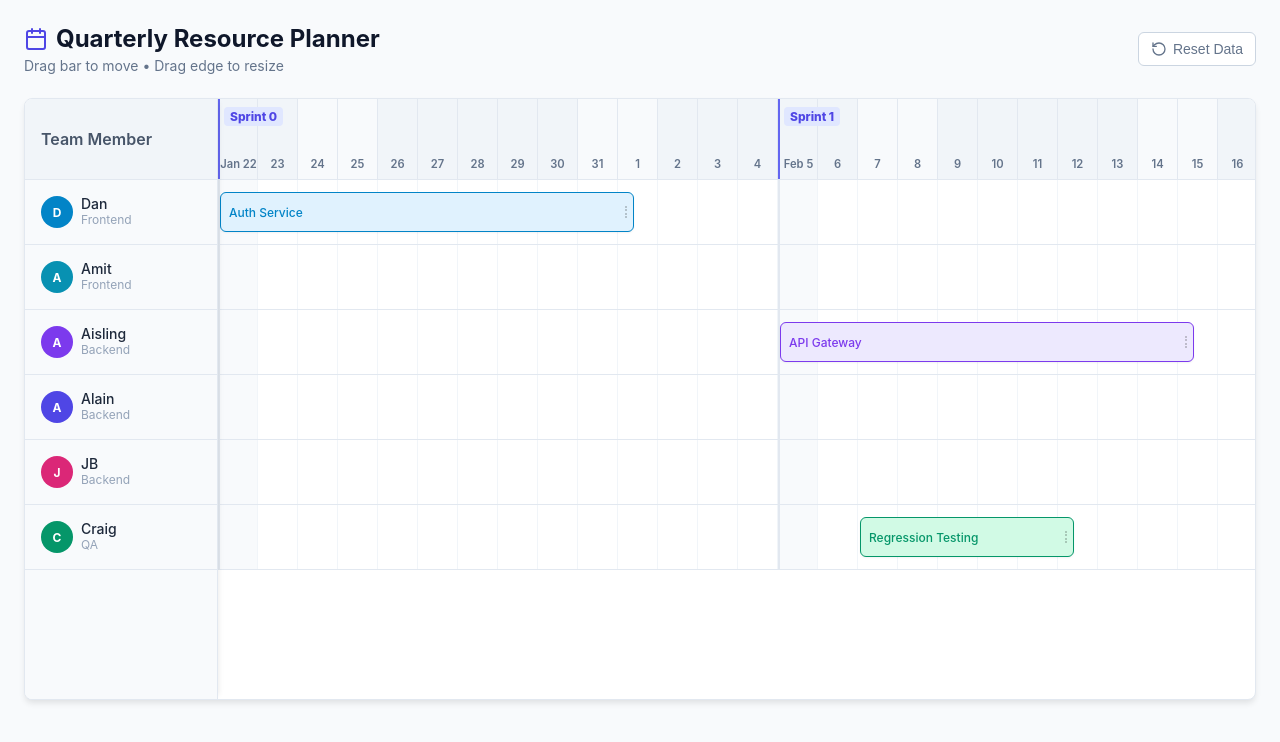
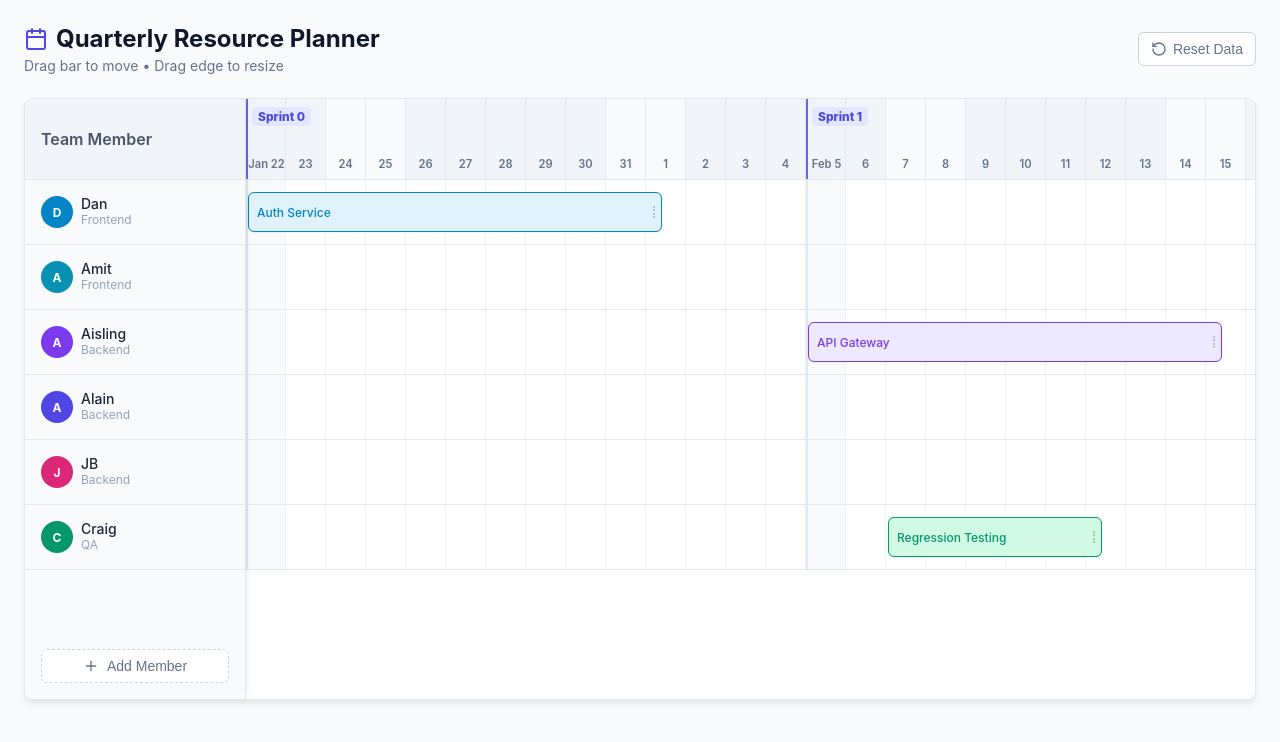
Before and after one commit to pannamatena/resourcePlanner, a React (Create React App) app in the folder client/: page / in a window 1280 px wide. Shown: the top 742 px of the page. Built offline with nearby package versions, Linux system fonts and the light colour scheme.

Commit message:
add, remove and edit team members

```diff
--- a/client/src/App.js
+++ b/client/src/App.js
@@ -1,9 +1,9 @@
 /** @jsxImportSource @emotion/react */
 import React, { useState, useMemo, useEffect, useRef } from 'react';
-import { Link as LinkIcon, X, Calendar, RotateCcw, ExternalLink } from 'lucide-react'; // Added ExternalLink icon
+import { Link as LinkIcon, X, Calendar, RotateCcw, ExternalLink, Plus, Trash2, Pencil } from 'lucide-react'; // Added Pencil
 import * as S from './Style';
 
-// --- Date Helpers ---
+// --- Helpers ---
 const formatDate = (date) => {
   return date.toLocaleDateString('en-US', { month: 'short', day: 'numeric' });
 };
@@ -28,7 +28,6 @@ const generateQuarterDates = () => {
   const anchorDate = new Date('2026-02-05T00:00:00');
   const startDate = new Date(anchorDate);
   startDate.setDate(anchorDate.getDate() - 14);
-
   for (let i = 0; i < S.TOTAL_DAYS; i++) {
     const current = new Date(startDate);
     current.setDate(startDate.getDate() + i);
@@ -37,13 +36,25 @@ const generateQuarterDates = () => {
   return { dates, startDate, anchorDate };
 };
 
+// --- DATA ---
+const COLOR_THEMES = [
+  { name: 'Blue',    main: '#0284c7', bg: '#e0f2fe' },
+  { name: 'Cyan',    main: '#0891b2', bg: '#cffafe' },
+  { name: 'Violet',  main: '#7c3aed', bg: '#ede9fe' },
+  { name: 'Indigo',  main: '#4f46e5', bg: '#e0e7ff' },
+  { name: 'Pink',    main: '#db2777', bg: '#fce7f3' },
+  { name: 'Emerald', main: '#059669', bg: '#d1fae5' },
+  { name: 'Orange',  main: '#ea580c', bg: '#ffedd5' },
+  { name: 'Slate',   main: '#475569', bg: '#f1f5f9' },
+];
+
 const INITIAL_TEAM = [
-  { id: 1, name: 'Dan', role: 'Frontend', color: { main: '#0284c7', bg: '#e0f2fe' } },
-  { id: 2, name: 'Amit', role: 'Frontend', color: { main: '#0891b2', bg: '#cffafe' } },
-  { id: 3, name: 'Aisling', role: 'Backend', color: { main: '#7c3aed', bg: '#ede9fe' } },
-  { id: 4, name: 'Alain', role: 'Backend', color: { main: '#4f46e5', bg: '#e0e7ff' } },
-  { id: 5, name: 'JB', role: 'Backend', color: { main: '#db2777', bg: '#fce7f3' } },
-  { id: 6, name: 'Craig', role: 'QA',      color: { main: '#059669', bg: '#d1fae5' } },
+  { id: 1, name: 'Dan', role: 'Frontend', color: COLOR_THEMES[0] },
+  { id: 2, name: 'Amit', role: 'Frontend', color: COLOR_THEMES[1] },
+  { id: 3, name: 'Aisling', role: 'Backend', color: COLOR_THEMES[2] },
+  { id: 4, name: 'Alain', role: 'Backend', color: COLOR_THEMES[3] },
+  { id: 5, name: 'JB', role: 'Backend', color: COLOR_THEMES[4] },
+  { id: 6, name: 'Craig', role: 'QA',      color: COLOR_THEMES[5] },
 ];
 
 const INITIAL_TASKS = [
@@ -54,27 +65,40 @@ const INITIAL_TASKS = [
 
 const App = () => {
   const { dates, startDate, anchorDate } = useMemo(() => generateQuarterDates(), []);
-  const [team] = useState(INITIAL_TEAM);
+
+  // --- STATE ---
+  const [team, setTeam] = useState(() => {
+    const saved = localStorage.getItem('planner_team');
+    return saved ? JSON.parse(saved) : INITIAL_TEAM;
+  });
 
   const [tasks, setTasks] = useState(() => {
     const saved = localStorage.getItem('planner_tasks');
     return saved ? JSON.parse(saved) : INITIAL_TASKS;
   });
 
-  useEffect(() => {
-    localStorage.setItem('planner_tasks', JSON.stringify(tasks));
-  }, [tasks]);
+  // Persistence
+  useEffect(() => { localStorage.setItem('planner_team', JSON.stringify(team)); }, [team]);
+  useEffect(() => { localStorage.setItem('planner_tasks', JSON.stringify(tasks)); }, [tasks]);
 
-  const [isModalOpen, setIsModalOpen] = useState(false);
+  // Modal States
+  const [isModalOpen, setIsModalOpen] = useState(false); // Task Modal
+  const [isMemberModalOpen, setIsMemberModalOpen] = useState(false); // Member Modal
+
   const [editingTask, setEditingTask] = useState(null);
+
+  // Member Form State: 'id' is null if adding, set if editing
+  const [memberForm, setMemberForm] = useState({ id: null, name: '', role: '', colorIdx: 0 });
+
   const [resizingTask, setResizingTask] = useState(null);
   const isResizingRef = useRef(false);
 
-  // --- Handlers ---
-
+  // --- HANDLERS: Reset ---
   const handleResetData = () => {
-    if (window.confirm("Are you sure you want to reset all data to defaults?")) {
+    if (window.confirm("Are you sure you want to reset all data (Tasks & Team)?")) {
+      setTeam(INITIAL_TEAM);
       setTasks(INITIAL_TASKS);
+      localStorage.removeItem('planner_team');
       localStorage.removeItem('planner_tasks');
     }
   };
@@ -90,6 +114,60 @@ const App = () => {
     }
     return { isSprintStart, label };
   };
+
+  // --- HANDLERS: Members (Add & Edit) ---
+
+  const openMemberModal = (member = null) => {
+    if (member) {
+      // EDIT MODE: Find color index
+      const colorIdx = COLOR_THEMES.findIndex(c => c.main === member.color.main);
+      setMemberForm({
+        id: member.id,
+        name: member.name,
+        role: member.role,
+        colorIdx: colorIdx >= 0 ? colorIdx : 0
+      });
+    } else {
+      // ADD MODE
+      setMemberForm({ id: null, name: '', role: '', colorIdx: 0 });
+    }
+    setIsMemberModalOpen(true);
+  };
+
+  const handleSaveMember = () => {
+    if (!memberForm.name) return alert("Name is required");
+
+    const newColor = COLOR_THEMES[memberForm.colorIdx];
+
+    if (memberForm.id) {
+      // EDIT EXISTING
+      setTeam(prev => prev.map(m =>
+        m.id === memberForm.id
+          ? { ...m, name: memberForm.name, role: memberForm.role, color: newColor }
+          : m
+      ));
+    } else {
+      // ADD NEW
+      const newMember = {
+        id: Date.now(),
+        name: memberForm.name,
+        role: memberForm.role || 'Contributor',
+        color: newColor
+      };
+      setTeam([...team, newMember]);
+    }
+
+    setIsMemberModalOpen(false);
+  };
+
+  const handleDeleteMember = (id) => {
+    if (window.confirm("Delete this member? All their assigned tasks will also be removed.")) {
+      setTeam(prev => prev.filter(m => m.id !== id));
+      setTasks(prev => prev.filter(t => t.resourceId !== id)); // Cleanup tasks
+    }
+  };
+
+  // --- HANDLERS: Tasks ---
 
   const handleAddTask = (resourceId, dayIndex) => {
     if (isResizingRef.current) return;
@@ -112,10 +190,8 @@ const App = () => {
     const newEndIdx = getIndexFromDateString(startDate, editingTask.endStr);
     const newDuration = newEndIdx - newStartIdx;
 
-    if (newDuration <= 0) {
-      alert("End date must be after start date");
-      return;
-    }
+    if (newDuration <= 0) return alert("End date must be after start date");
+
     const taskToSave = { ...editingTask, startIdx: newStartIdx, duration: newDuration };
     setTasks(prev => {
       const exists = prev.find(t => t.id === taskToSave.id);
@@ -129,6 +205,7 @@ const App = () => {
     setIsModalOpen(false);
   };
 
+  // --- HANDLERS: Drag & Resize (Unchanged) ---
   const onDragStart = (e, task) => {
     if (isResizingRef.current) { e.preventDefault(); return; }
     e.dataTransfer.setData('taskId', task.id);
@@ -136,52 +213,40 @@ const App = () => {
     const dayOffset = Math.floor((e.clientX - rect.left) / S.DAY_WIDTH);
     e.dataTransfer.setData('dayOffset', dayOffset);
   };
-
   const onDragOver = (e) => { e.preventDefault(); e.dataTransfer.dropEffect = 'move'; };
-
   const onDropRow = (e, memberId) => {
     e.preventDefault();
     const taskId = parseInt(e.dataTransfer.getData('taskId'));
     if (!taskId) return;
-
     const dayOffset = parseInt(e.dataTransfer.getData('dayOffset'));
     const rowRect = e.currentTarget.getBoundingClientRect();
     const clickX = e.clientX - rowRect.left;
     let dropIndex = Math.floor(clickX / S.DAY_WIDTH);
     let newStartIdx = dropIndex - dayOffset;
-
     if (newStartIdx < 0) newStartIdx = 0;
     if (newStartIdx > S.TOTAL_DAYS - 1) newStartIdx = S.TOTAL_DAYS - 1;
-
     setTasks(prev => prev.map(t => t.id === taskId ? { ...t, resourceId: memberId, startIdx: newStartIdx } : t));
   };
-
   const handleResizeStart = (e, task) => {
-    e.stopPropagation();
-    e.preventDefault();
+    e.stopPropagation(); e.preventDefault();
     isResizingRef.current = true;
     setResizingTask({ id: task.id, initialX: e.clientX, initialDuration: task.duration });
   };
-
   useEffect(() => {
     const handleGlobalMouseMove = (e) => {
       if (!resizingTask) return;
       const deltaPixels = e.clientX - resizingTask.initialX;
       const deltaDays = Math.round(deltaPixels / S.DAY_WIDTH);
-
       let newDuration = resizingTask.initialDuration + deltaDays;
       if (newDuration < 1) newDuration = 1;
-
       setTasks(prev => prev.map(t => t.id === resizingTask.id ? { ...t, duration: newDuration } : t));
     };
-
     const handleGlobalMouseUp = () => {
       if (resizingTask) {
         setResizingTask(null);
         setTimeout(() => { isResizingRef.current = false; }, 100);
       }
     };
-
     if (resizingTask) {
       window.addEventListener('mousemove', handleGlobalMouseMove);
       window.addEventListener('mouseup', handleGlobalMouseUp);
@@ -199,10 +264,7 @@ const App = () => {
           <S.Title><Calendar size={24} /> Quarterly Resource Planner</S.Title>
           <S.Subtitle>Drag bar to move • Drag edge to resize</S.Subtitle>
         </div>
-        <button
-          onClick={handleResetData}
-          style={{ display: 'flex', alignItems: 'center', gap: '6px', padding: '8px 12px', borderRadius: '6px', border: '1px solid #cbd5e1', background: 'white', color: '#64748b', cursor: 'pointer', fontSize: '0.875rem' }}
-        >
+        <button onClick={handleResetData} style={{ display: 'flex', alignItems: 'center', gap: '6px', padding: '8px 12px', borderRadius: '6px', border: '1px solid #cbd5e1', background: 'white', color: '#64748b', cursor: 'pointer', fontSize: '0.875rem' }}>
           <RotateCcw size={16} /> Reset Data
         </button>
       </S.Header>
@@ -210,17 +272,37 @@ const App = () => {
       <S.PlannerLayout>
         <S.Sidebar>
           <S.SidebarRow isHeader>Team Member</S.SidebarRow>
+          <div style={{ flex: 1, overflowY: 'auto' }}>
             {team.map(member => (
               <S.SidebarRow key={member.id}>
+                <div style={{ display: 'flex', alignItems: 'center', cursor: 'pointer' }} onClick={() => openMemberModal(member)}>
                   <S.Avatar color={member.color}>{member.name.charAt(0)}</S.Avatar>
                   <div style={{ lineHeight: 1.2 }}>
                     <div style={{ fontSize: '0.875rem', fontWeight: 500 }}>{member.name}</div>
                     <div style={{ fontSize: '0.75rem', color: '#94a3b8' }}>{member.role}</div>
                   </div>
+                </div>
+
+                {/* Edit & Delete Buttons */}
+                <S.ActionBtnGroup className="actions">
+                  <S.ActionBtn hoverBg="#e0e7ff" hoverColor="#4f46e5" onClick={() => openMemberModal(member)}>
+                    <Pencil size={14} />
+                  </S.ActionBtn>
+                  <S.ActionBtn hoverBg="#fee2e2" hoverColor="#ef4444" onClick={() => handleDeleteMember(member.id)}>
+                    <Trash2 size={14} />
+                  </S.ActionBtn>
+                </S.ActionBtnGroup>
+
               </S.SidebarRow>
             ))}
+          </div>
+          {/* Add Member Button */}
+          <S.AddMemberBtn onClick={() => openMemberModal(null)}>
+            <Plus size={16} /> Add Member
+          </S.AddMemberBtn>
         </S.Sidebar>
 
+        {/* Timeline View */}
         <S.TimelineScrollArea>
           <S.TimelineContent>
             <S.TimelineHeader>
@@ -236,47 +318,69 @@ const App = () => {
             </S.TimelineHeader>
 
             {team.map(member => (
-              <S.TimelineRow
-                key={member.id}
-                onDragOver={onDragOver}
-                onDrop={(e) => onDropRow(e, member.id)}
-              >
+              <S.TimelineRow key={member.id} onDragOver={onDragOver} onDrop={(e) => onDropRow(e, member.id)}>
                 {dates.map((date, index) => {
                   const { isSprintStart } = getSprintInfo(date);
                   return (
-                    <S.GridCell
-                      key={index}
-                      isSprintStart={isSprintStart}
-                      onClick={() => handleAddTask(member.id, index)}
-                    />
+                    <S.GridCell key={index} isSprintStart={isSprintStart} onClick={() => handleAddTask(member.id, index)} />
                   );
                 })}
-
                 {tasks.filter(t => t.resourceId === member.id).map(task => (
-                  <S.TaskBar
-                    key={task.id}
-                    startIndex={task.startIdx}
-                    duration={task.duration}
-                    color={member.color}
-                    onClick={(e) => { e.stopPropagation(); handleEditTask(task); }}
-                    draggable
-                    onDragStart={(e) => onDragStart(e, task)}
-                  >
-                    <div style={{ flex: 1, overflow: 'hidden', textOverflow: 'ellipsis' }}>
-                      {task.title}
-                    </div>
+                  <S.TaskBar key={task.id} startIndex={task.startIdx} duration={task.duration} color={member.color} onClick={(e) => { e.stopPropagation(); handleEditTask(task); }} draggable onDragStart={(e) => onDragStart(e, task)}>
+                    <div style={{ flex: 1, overflow: 'hidden', textOverflow: 'ellipsis' }}>{task.title}</div>
                     {task.url && <LinkIcon size={12} style={{ marginLeft: 4, opacity: 0.5 }} />}
                     <S.ResizeHandle onMouseDown={(e) => handleResizeStart(e, task)} />
                   </S.TaskBar>
                 ))}
               </S.TimelineRow>
             ))}
-
           </S.TimelineContent>
         </S.TimelineScrollArea>
       </S.PlannerLayout>
 
-      {/* --- MODAL UPDATED --- */}
+      {/* --- MEMBER MODAL (Shared Add/Edit) --- */}
+      {isMemberModalOpen && (
+        <S.ModalOverlay onClick={() => setIsMemberModalOpen(false)}>
+          <S.ModalContent onClick={e => e.stopPropagation()}>
+            <S.ModalHeader>
+              <h3>{memberForm.id ? 'Edit Member' : 'Add Team Member'}</h3>
+              <button onClick={() => setIsMemberModalOpen(false)}><X size={20} /></button>
+            </S.ModalHeader>
+            <div style={{ display: 'flex', flexDirection: 'column', gap: '16px' }}>
+              <S.InputGroup>
+                <label>Name</label>
+                <input type="text" placeholder="e.g. Sarah" value={memberForm.name} onChange={(e) => setMemberForm({...memberForm, name: e.target.value})} />
+              </S.InputGroup>
+              <S.InputGroup>
+                <label>Role</label>
+                <input type="text" placeholder="e.g. Frontend" value={memberForm.role} onChange={(e) => setMemberForm({...memberForm, role: e.target.value})} />
+              </S.InputGroup>
+              <S.InputGroup>
+                <label>Color Theme</label>
+                <S.ColorSwatchContainer>
+                  {COLOR_THEMES.map((theme, idx) => (
+                    <S.ColorSwatch
+                      key={idx}
+                      color={theme.main}
+                      isSelected={memberForm.colorIdx === idx}
+                      onClick={() => setMemberForm({...memberForm, colorIdx: idx})}
+                      title={theme.name}
+                    />
+                  ))}
+                </S.ColorSwatchContainer>
+              </S.InputGroup>
+              <S.ButtonRow>
+                <div />
+                <S.Button variant="primary" onClick={handleSaveMember}>
+                  {memberForm.id ? 'Save Changes' : 'Add Member'}
+                </S.Button>
+              </S.ButtonRow>
+            </div>
+          </S.ModalContent>
+        </S.ModalOverlay>
+      )}
+
+      {/* --- TASK MODAL (Unchanged) --- */}
       {isModalOpen && editingTask && (
         <S.ModalOverlay onClick={() => setIsModalOpen(false)}>
           <S.ModalContent onClick={e => e.stopPropagation()}>
@@ -299,7 +403,6 @@ const App = () => {
                   <input type="date" value={editingTask.endStr} onChange={(e) => setEditingTask({...editingTask, endStr: e.target.value})} />
                 </S.InputGroup>
               </div>
-
               <S.InputGroup>
                 <label>Jira/Doc URL</label>
                 <div style={{ display: 'flex' }}>
@@ -309,32 +412,13 @@ const App = () => {
                   <input type="text" placeholder="https://..." value={editingTask.url} onChange={(e) => setEditingTask({...editingTask, url: e.target.value})} style={{ borderRadius: '0 4px 4px 0', width: '100%' }} />
                 </div>
               </S.InputGroup>
-
-              {/* --- NEW: Clickable Link --- */}
               {editingTask.url && (
                 <div style={{ marginTop: '-12px', marginBottom: '8px', textAlign: 'right' }}>
-                  <a
-                    href={editingTask.url}
-                    target="_blank"
-                    rel="noopener noreferrer"
-                    style={{
-                      fontSize: '0.85rem',
-                      color: '#4f46e5',
-                      textDecoration: 'none',
-                      fontWeight: 500,
-                      display: 'inline-flex',
-                      alignItems: 'center',
-                      gap: '4px',
-                      padding: '4px 8px',
-                      backgroundColor: '#eef2ff',
-                      borderRadius: '4px'
-                    }}
-                  >
+                  <a href={editingTask.url} target="_blank" rel="noopener noreferrer" style={{ fontSize: '0.85rem', color: '#4f46e5', textDecoration: 'none', fontWeight: 500, display: 'inline-flex', alignItems: 'center', gap: '4px', padding: '4px 8px', backgroundColor: '#eef2ff', borderRadius: '4px' }}>
                     Open Link <ExternalLink size={12} />
                   </a>
                 </div>
               )}
-
               <S.ButtonRow>
                 <S.Button variant="danger" onClick={deleteTask}>Delete</S.Button>
                 <S.Button variant="primary" onClick={saveTask}>Save Changes</S.Button>
--- a/client/src/Style.js
+++ b/client/src/Style.js
@@ -1,6 +1,6 @@
 import styled from '@emotion/styled';
 
-// --- Constants ---
+// ... (Existing constants and styled components remain the same) ...
 export const DAY_WIDTH = 40;
 export const TOTAL_DAYS = 84;
 
@@ -50,12 +50,14 @@ export const PlannerLayout = styled.div`
 `;
 
 export const Sidebar = styled.div`
-  width: 192px;
+  width: 220px;
   flex-shrink: 0;
   border-right: 1px solid #e2e8f0;
   background-color: #f8fafc;
   z-index: 30;
   box-shadow: 4px 0 6px -4px rgba(0, 0, 0, 0.1);
+  display: flex;
+  flex-direction: column;
 `;
 
 export const SidebarRow = styled.div`
@@ -63,13 +65,69 @@ export const SidebarRow = styled.div`
   border-bottom: 1px solid #e2e8f0;
   display: flex;
   align-items: center;
+  justify-content: space-between;
   padding: 0 16px;
   background-color: ${props => props.isHeader ? '#f1f5f9' : 'transparent'};
   font-weight: ${props => props.isHeader ? '600' : 'normal'};
   color: ${props => props.isHeader ? '#475569' : 'inherit'};
 
+  /* Show action buttons on hover */
+  &:hover .actions {
+    opacity: 1;
+  }
+
   &:hover {
     background-color: ${props => !props.isHeader && 'white'};
+  }
+`;
+
+// NEW: Container for Edit/Delete buttons
+export const ActionBtnGroup = styled.div`
+  display: flex;
+  gap: 4px;
+  opacity: 0; /* Hidden by default */
+  transition: opacity 0.2s;
+`;
+
+// UPDATED: Generic Action Button (used for both Edit and Delete)
+export const ActionBtn = styled.button`
+  background: none;
+  border: none;
+  cursor: pointer;
+  padding: 4px;
+  border-radius: 4px;
+  display: flex;
+  align-items: center;
+  justify-content: center;
+
+  /* Color variants */
+  color: ${props => props.color || '#64748b'};
+
+  &:hover {
+    background-color: ${props => props.hoverBg || '#f1f5f9'};
+    color: ${props => props.hoverColor || '#0f172a'};
+  }
+`;
+
+export const AddMemberBtn = styled.button`
+  margin: 16px;
+  padding: 8px;
+  border: 1px dashed #cbd5e1;
+  background: white;
+  color: #64748b;
+  border-radius: 6px;
+  cursor: pointer;
+  font-size: 0.875rem;
+  display: flex;
+  align-items: center;
+  justify-content: center;
+  gap: 8px;
+  transition: all 0.2s;
+
+  &:hover {
+    border-color: #4f46e5;
+    color: #4f46e5;
+    background: #eef2ff;
   }
 `;
 
@@ -194,33 +252,20 @@ export const TaskBar = styled.div`
   }
 `;
 
-// NEW: Resize Handle Component
 export const ResizeHandle = styled.div`
   position: absolute;
   right: 0;
   top: 0;
   bottom: 0;
-  width: 12px; /* Touch target size */
-  cursor: col-resize; /* East-West Arrow Cursor */
+  width: 12px;
+  cursor: col-resize;
   z-index: 20;
   display: flex;
   align-items: center;
   justify-content: center;
-
-  /* Visual Hint on Hover */
-  &:hover {
-    background-color: rgba(0,0,0,0.05);
-  }
-
-  /* Little dots to indicate grip */
-  &::after {
-    content: '';
-    height: 12px;
-    width: 2px;
-    border-left: 2px dotted rgba(0,0,0,0.2);
-  }
+  &:hover { background-color: rgba(0,0,0,0.05); }
+  &::after { content: ''; height: 12px; width: 2px; border-left: 2px dotted rgba(0,0,0,0.2); }
 `;
-
 
 export const ModalOverlay = styled.div`
   position: fixed;
@@ -252,7 +297,7 @@ export const ModalHeader = styled.div`
 export const InputGroup = styled.div`
   margin-bottom: 16px;
   label { display: block; font-size: 0.75rem; font-weight: 700; color: #64748b; text-transform: uppercase; margin-bottom: 4px; }
-  input { width: 100%; border: 1px solid #e2e8f0; border-radius: 4px; padding: 8px; font-size: 0.875rem; box-sizing: border-box; }
+  input, select { width: 100%; border: 1px solid #e2e8f0; border-radius: 4px; padding: 8px; font-size: 0.875rem; box-sizing: border-box; }
 `;
 
 export const ButtonRow = styled.div`
@@ -264,3 +309,18 @@ export const Button = styled.button`
   ${props => props.variant === 'danger' && `color: #ef4444; background: none; &:hover { color: #b91c1c; }`}
   ${props => props.variant === 'primary' && `background-color: #4f46e5; color: white; &:hover { background-color: #4338ca; }`}
 `;
+
+export const ColorSwatchContainer = styled.div`
+  display: flex;
+  gap: 8px;
+`;
+
+export const ColorSwatch = styled.div`
+  width: 24px;
+  height: 24px;
+  border-radius: 50%;
+  background-color: ${props => props.color};
+  cursor: pointer;
+  border: 2px solid ${props => props.isSelected ? '#1e293b' : 'transparent'};
+  &:hover { transform: scale(1.1); }
+`;
```
Lines whose indentation alone changed are shown as unchanged.
